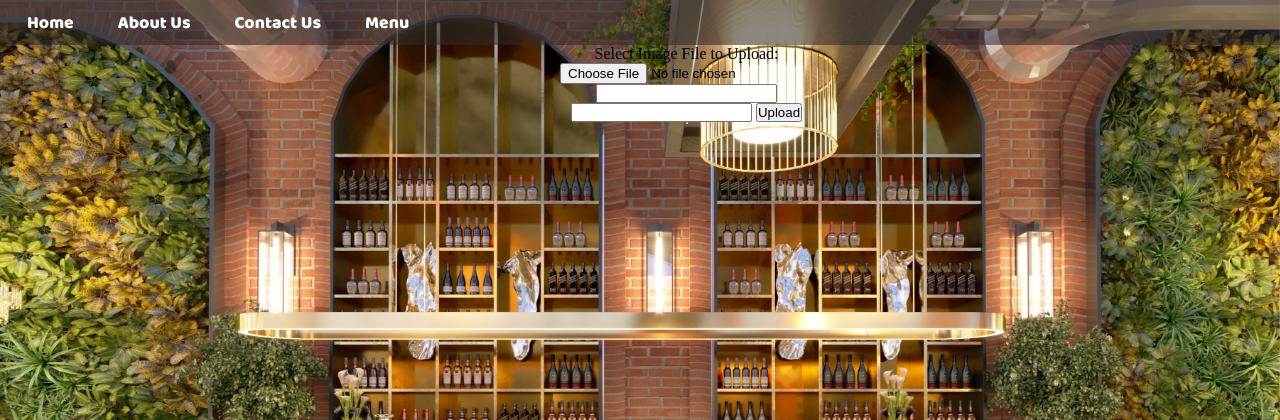
After one commit to NachiketGavad/Table-Reservation-System-v2.0, a PHP site: page /admin/admin_upload.php in a window 1280 px wide. The commit adds this page. Shown: the top 420 px of the page. Run offline with PHP 8.4, Linux system fonts and the light colour scheme.

Commit message:
user home

```diff
--- /dev/null
+++ b/admin/admin_upload.php
@@ -0,0 +1,41 @@
+<!DOCTYPE html>
+<html lang="en">
+
+<head>
+    <meta charset="UTF-8">
+    <meta http-equiv="X-UA-Compatible" content="IE=edge">
+    <meta name="viewport" content="width=device-width, initial-scale=1.0">
+    <title>Hotel Upload</title>
+    <link rel="stylesheet" href="..//css/adminUpload.css">
+</head>
+
+<body>
+    <nav class="navbar">
+        <ul>
+            <li><a href="#">Home</a></li>
+            <li><a href="#">About Us</a></li>
+            <li><a href="#">Contact Us</a></li>
+            <li><a href="#">Menu</a></li>
+        </ul>
+    </nav>
+    <div class="upload-container">
+        <form action="../upload.php" method="post" enctype="multipart/form-data">
+            Select Image File to Upload:
+            <input type="file" name="file">
+            <input type="text" name="hotel_name">
+            <input type="text" name="capacity">
+            <input type="submit" name="submit" value="Upload">
+        </form>
+        <hr>
+    </div>
+
+    </div>
+
+    <?php
+    // Include the database configuration file
+    include '../database/conn.php';
+    ?>
+
+</body>
+
+</html>
--- a/css/user.css
+++ b/css/adminUpload.css
@@ -13,6 +13,17 @@ body::before {
     width: 100vw;
     height: 100vh;
     z-index: -1;
+}
+
+ /* font addition start */
+ @font-face {
+    font-family: ubuntu;
+    src: url(../fonts/Ubuntu-Medium.ttf);
+}
+
+@font-face {
+    font-family: Baloo Bhai;
+    src: url(../fonts/BalooBhai-Regular.ttf);
 }
 
 .user-container {
@@ -74,48 +85,12 @@ nav ul li a:hover {
     color: black;
     background-color: white;
 }
-
- /* font addition start */
- @font-face {
-    font-family: ubuntu;
-    src: url(../fonts/Ubuntu-Medium.ttf);
+.upload-container{
+    display: flex;
+    align-items: center;
+    justify-content: center;
+    text-align: center;
+    flex-flow: column wrap;
+    width: 10rem;
+    margin: auto
 }
-
-@font-face {
-    font-family: Baloo Bhai;
-    src: url(../fonts/BalooBhai-Regular.ttf);
-}
-
-@font-face {
-    font-family: baskerville;
-    src: url(../fonts/LibreBaskerville-Regular.ttf);
-}
-
-.view-btn{
-    display: inline-block;
-    background-color: rgb(24, 194, 24);
-    border: 1px solid black;
-    border-radius: 5px;
-    text-decoration: none;
-    color: white;
-    padding: 3px;
-    width: 3rem;
-    text-align: center;
-}
-.view-btn:hover{
-    background-color: green;
-}
-section{
-   background-color: rgba(61, 49, 49, 0.442);
-    padding: 10px;
-}
-.heading h3{
-    text-align: center;
-    color: white;
-    font-family: ubuntu;
-    margin-bottom: 10px;
-}
-h3{
-    color: white;
-    font-family: sans-serif;
-}
--- a/hotel_view.php
+++ b/hotel_view.php
@@ -6,6 +6,7 @@
     <meta http-equiv="X-UA-Compatible" content="IE=edge">
     <meta name="viewport" content="width=device-width, initial-scale=1.0">
     <title>Hotel View</title>
+    <link rel="stylesheet" href="css/hotelView.css">
 </head>
 
 <body>
--- a/upload.php
+++ b/upload.php
@@ -7,6 +7,8 @@ $backlink = ' <a href="./">Go back</a>';
 // File upload path
 $targetDir = "photo/";
 $fileName = basename($_FILES["file"]["name"]);
+$hotelName = $_POST['hotel_name'];
+$capacity = $_POST['capacity'];
 $targetFilePath = $targetDir . $fileName;
 $fileType = pathinfo($targetFilePath,PATHINFO_EXTENSION);
 
@@ -18,7 +20,7 @@ if(isset($_POST["submit"]) && !empty($_FILES["file"]["name"])){
                 // Upload file to server
             if(move_uploaded_file($_FILES["file"]["tmp_name"], $targetFilePath)){
                 // Insert image file name into database
-                $insert = $db->query("INSERT into hotel (hotel_name,capacity,photo ) VALUES ('".$hotelName."','".$capacity."','".$fileName."' ");
+                $insert = $conn->query("INSERT into `hotel` (`hotel_name`,`capacity`,`photo` ) VALUES ('".$hotelName."','".$capacity."','".$fileName."' ");
                 if($insert){
                     $statusMsg = "The file <b>".$fileName. "</b> has been uploaded successfully." . $backlink;
                 }else{
--- a/user_home.php
+++ b/user_home.php
@@ -10,7 +10,6 @@
 </head>
 
 <body>
-    <div class="user-container"></div>
     <nav class="navbar">
         <ul>
             <li><a href="#">Home</a></li>
```
Also changed, not shown: upload_image.php (deleted, +0 -44 lines), css/admin.css (deleted), css/hotelView.css (added), photo/Screenshot (116).png (added), photo/Screenshot (117).png (added), photo/Screenshot (119).png (added), photo/WhatsApp Image 2021-03-27 at 5.00.19 PM (1).jpeg (added), photo/WhatsApp Image 2021-03-27 at 6.14.46 PM.jpeg (added).
